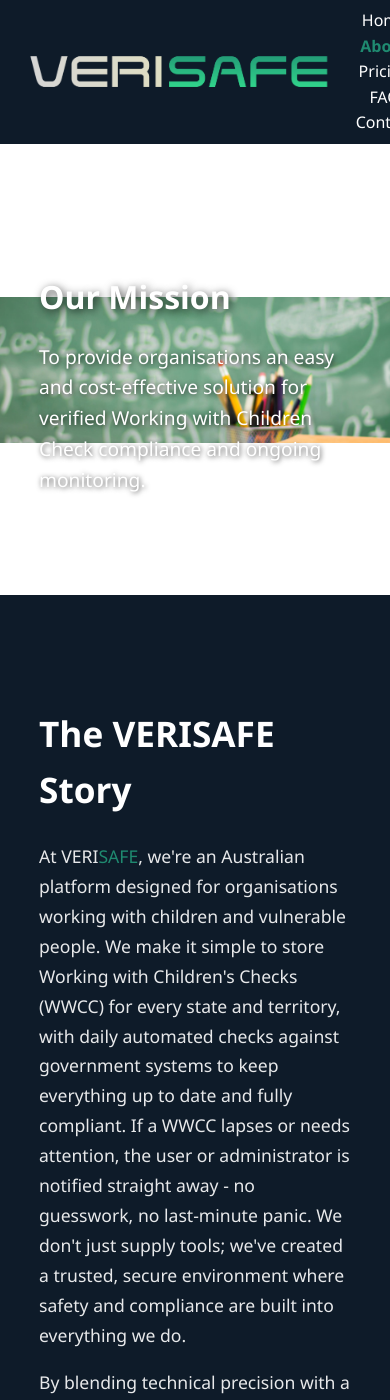
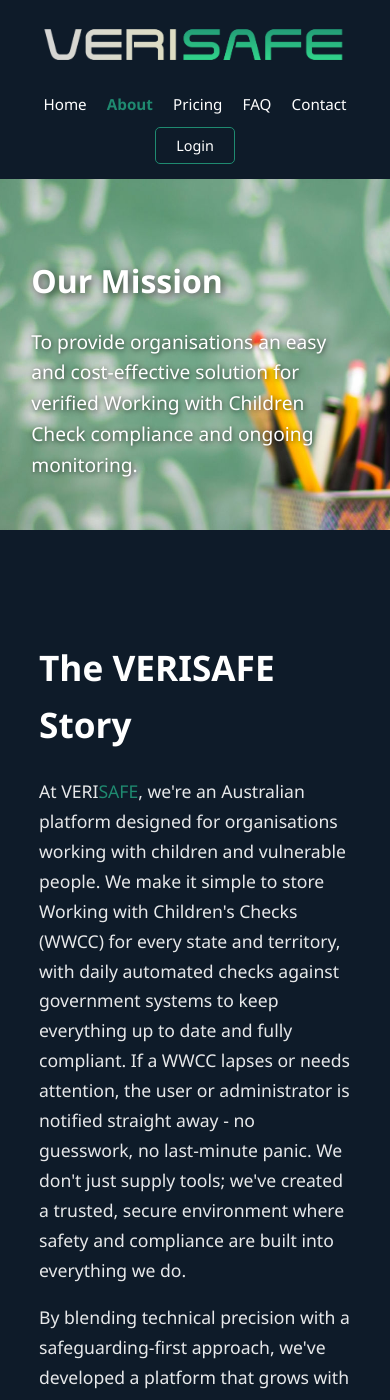
Before and after one commit to TonyGarner/verisafe-website, a Jekyll site: the page built from about.html, in a window 390 px wide and 1400 px high. Built offline with Jekyll 4.4.1, drawn with Linux system fonts in a browser that asks for light colours; some of the changed text lies outside the part shown.

Commit message:
Added extra info and improved the mobile version

```diff
--- a/about.html
+++ b/about.html
@@ -64,4 +64,34 @@
             </div>
         </div>
     </div>
+
 </section>
+
+<section class="advantage-section">
+    <div class="container">
+        <h2 class="section-title">The VERISAFE Advantage</h2>
+        <p class="section-intro">What sets us apart is the way our three core strengths work together seamlessly:</p>
+
+        <div class="advantage-grid">
+
+            <div class="advantage-card">
+                <div class="advantage-accent-bar"></div>
+                <h3>Vetted Integrity</h3>
+                <p>Drawn directly from Charlene's hands-on experience managing high-stakes requirements in compliance-driven environments.</p>
+            </div>
+
+            <div class="advantage-card">
+                <div class="advantage-accent-bar"></div>
+                <h3>Engineering Excellence</h3>
+                <p>Powered by Tony's proven capability to architect and build high-performance, resilient, and enterprise-grade secure systems.</p>
+            </div>
+
+            <div class="advantage-card">
+                <div class="advantage-accent-bar"></div>
+                <h3>Operational Agility</h3>
+                <p>Guided by Craig's sharp focus on keeping advanced technology practical, scalable, and tailored to everyday business operations.</p>
+            </div>
+
+        </div>
+    </div>
+</section>
--- a/index.html
+++ b/index.html
@@ -60,10 +60,6 @@
 
         <div class="how-graphic-side">
             <div class="monitors-wrapper">
-                <img src="images/mac_dashboard.png" alt="WWCC List Interface" class="monitor monitor-front">
-            </div>
-
-            <div class="monitors-wrapper">
                 <img src="images/mac_wwcc.png" alt="Dashboard Compliance Overview" class="monitor monitor-front">
             </div>
 
--- a/style.css
+++ b/style.css
@@ -52,7 +52,8 @@
 
 /* The Green Highlight for the current page */
 .nav-links a.active {
-    color: var(--green) !important; /* Forces the brand green */
+    color: var(--green) !important;
+    /* Forces the brand green */
     font-weight: 700;
 }
 
@@ -135,6 +136,7 @@
     align-items: center;
     padding: 0 10%;
 }
+
 /*
 .hero-home h1 {
     color: #ffffff;
@@ -216,21 +218,24 @@
 
 /* 1. Header Wrapper to split the block into 2 equal columns */
 .features-header-wrapper {
-    display: grid;
-    grid-template-columns: 1fr 1fr;
-    gap: 20px;
-    margin-bottom: 50px; /* Space between the header boxes and the features cards underneath */
+    display: flex;
+    justify-content: space-between;
+    align-items: stretch;
+    gap: 40px;
+    margin-bottom: 40px;
 }
 
 /* 2. Left Box: Navy Banner holding the text */
 .features-title-box {
+    flex: 1;
     background-color: var(--navy);
     border-radius: 12px;
     display: flex;
     align-items: center;
     justify-content: center;
     padding: 40px;
-    min-height: 180px; /* Forces both boxes to look identical in height layout */
+    /* min-height: 180px; */
+    /* Forces both boxes to look identical in height layout */
 }
 
 /* Overriding the default look of the title to look bright white inside the navy banner */
@@ -248,16 +253,26 @@
 
 /* 3. Right Box: Holds the soccer image layout seamlessly */
 .features-image-box {
+    /* Ensures the image respects the rounded card edges */
+    height: 100%;
     border-radius: 12px;
-    overflow: hidden; /* Ensures the image respects the rounded card edges */
-    height: 100%;
+    overflow: hidden;
+    flex: 1;
+    max-width: 500px; /* Stops the image from scaling out of control on massive monitors */
 }
 
 .features-image-box img {
+    /* Crops image cleanly inside its layout box boundaries */
+    display: block;
     width: 100%;
     height: 100%;
-    object-fit: cover; /* Crops image cleanly inside its layout box boundaries */
-    display: block;
+    object-fit: cover;
+
+    width: 100%;
+    height: 200px;         /* Anchors a consistent, clean block height on desktop */
+    object-fit: cover;     /* Crops the image dynamically instead of compressing it */
+    border-radius: 12px;   /* Polishes the sharp edges */
+    box-shadow: 0 4px 20px rgba(14, 27, 41, 0.08); /* Soft subtle depth using your navy tone */
 }
 
 .feature-grid {
@@ -287,7 +302,8 @@
     width: 60px;
     height: 60px;
     margin: 0 auto 20px;
-    background: var(--navy);       /* Changes the circle background to Navy */
+    background: var(--navy);
+    /* Changes the circle background to Navy */
     border-radius: 50%;
     display: flex;
     align-items: center;
@@ -296,10 +312,12 @@
 
 /* Formats the icon inside the circle and turns it white */
 .feature-icon img {
-    width: 28px;                   /* Perfect size sizing for line icons */
+    width: 28px;
+    /* Perfect size sizing for line icons */
     height: 28px;
     object-fit: contain;
-    filter: invert(1) brightness(2); /* Magic trick: turns black lines into crisp white */
+    filter: invert(1) brightness(2);
+    /* Magic trick: turns black lines into crisp white */
 }
 
 .feature-item p {
@@ -317,7 +335,8 @@
 
 .how-it-works-container {
     display: grid;
-    grid-template-columns: 1.1fr 0.9fr; /* Slightly larger area layout for text content space */
+    grid-template-columns: 1.1fr 0.9fr;
+    /* Slightly larger area layout for text content space */
     gap: 80px;
     align-items: flex-start;
 }
@@ -328,21 +347,22 @@
     font-size: 2.5rem;
     font-weight: 700;
     margin-top: 0;
-    margin-bottom: 20px;
+    margin-bottom: 10px;
 }
 
 .how-content-side .main-intro {
     font-size: 1.15rem;
     color: #555;
     line-height: 1.7;
-    margin-bottom: 40px;
+    margin-bottom: 10px;
 }
 
 /* Content List Rows styling */
 .info-list-item {
     padding-bottom: 25px;
     margin-bottom: 25px;
-    border-bottom: 1px solid #e2efeb; /* Soft divider line color */
+    border-bottom: 1px solid #e2efeb;
+    /* Soft divider line color */
 }
 
 .info-list-item:last-child {
@@ -351,7 +371,8 @@
 }
 
 .info-list-item h3 {
-    color: #1F8A70; /* Brand Green Titles */
+    color: #1F8A70;
+    /* Brand Green Titles */
     font-size: 1.3rem;
     margin-top: 0;
     margin-bottom: 12px;
@@ -373,18 +394,21 @@
 .how-graphic-side {
     position: relative;
     width: 100%;
-    margin-top: 40px; /* Aligns visually balanced across from text list body start */
+    margin-top: 10px;
+    /* Aligns visually balanced across from text list body start */
 }
 
 .monitors-wrapper {
     position: relative;
     width: 100%;
-    height: 450px; /* Dictates container boundaries for stacked elements */
+    height: 450px;
+    /* Dictates container boundaries for stacked elements */
 }
 
 .monitor {
     position: absolute;
-    width: 85%; /* Scaled smaller so they overlap inside bounding boxes gracefully */
+    width: 85%;
+    /* Scaled smaller so they overlap inside bounding boxes gracefully */
     height: auto;
     object-fit: contain;
     filter: drop-shadow(0 20px 40px rgba(0, 0, 0, 0.15));
@@ -397,19 +421,6 @@
 /* Micro interaction hover pop effects */
 .monitors-wrapper:hover .monitor-front {
     transform: translate(5px, -5px) scale(1.05);
-}
-
-/* Clean Responsive Stacking Configurations for Tablets / Mobile Views */
-@media (max-width: 1024px) {
-    .how-it-works-container {
-        grid-template-columns: 1fr;
-        gap: 50px;
-    }
-    .monitors-wrapper {
-        height: 380px;
-        max-width: 600px;
-        margin: 0 auto;
-    }
 }
 
 
@@ -579,20 +590,7 @@
     box-shadow: 0 4px 12px rgba(0, 0, 0, 0.1);
 }
 
-/* Mobile adjustments */
-@media (max-width: 768px) {
-    .story-grid {
-        flex-direction: column;
-    }
 
-    .mission-section h1 {
-        font-size: 2rem;
-    }
-
-    .mission-text {
-        font-size: 1.2rem;
-    }
-}
 
 
 
@@ -619,12 +617,7 @@
     display: grid;
     grid-template-columns: repeat(3, 1fr);
     gap: 30px;
-}
-
-@media (max-width: 768px) {
-    .team-grid {
-        grid-template-columns: 1fr;
-    }
+    margin-bottom: 0px;
 }
 
 .team-card {
@@ -665,6 +658,64 @@
     color: #777;
     font-size: 0.8rem;
 }
+
+.advantage-section {
+    padding: 40px 10%;
+    background-color: var(--light-bg); /* Alternates background rhythm beautifully */
+    border-top: 1px solid #eaeaea;
+}
+
+.advantage-grid {
+    display: grid;
+    grid-template-columns: repeat(3, 1fr);
+    gap: 30px;
+    margin-top: 40px;
+}
+
+.advantage-card {
+    background: #ffffff;
+    padding: 40px 30px;
+    border-radius: 12px;
+    box-shadow: 0 4px 20px rgba(0, 0, 0, 0.04);
+    position: relative;
+    overflow: hidden;
+    border: 1px solid #eef0f2;
+    transition: transform 0.25s ease, box-shadow 0.25s ease;
+}
+
+.advantage-card:hover {
+    transform: translateY(-5px);
+    box-shadow: 0 10px 30px rgba(0, 0, 0, 0.08);
+}
+
+/* Subtle top indicator line matching company green */
+.advantage-accent-bar {
+    position: absolute;
+    top: 0;
+    left: 0;
+    width: 100%;
+    height: 4px;
+    background-color: var(--green);
+}
+
+.advantage-card h3 {
+    color: var(--navy);
+    font-size: 1.4rem;
+    margin-top: 0;
+    margin-bottom: 15px;
+    font-weight: 600;
+}
+
+.advantage-card p {
+    color: #555;
+    font-size: 1rem;
+    line-height: 1.6;
+    margin: 0;
+}
+
+
+
+
 
 
 
@@ -926,3 +977,191 @@
     padding: 80px 10%;
     text-align: center;
 }
+
+
+
+
+
+
+
+
+/* ==========================================
+   MOBILE RESPONSIVE OVERRIDES
+   ========================================== */
+@media (max-width: 1024px) {
+
+    /* 1. Fix Navigation Layout */
+    nav {
+        flex-direction: column;
+        /* Stacks logo and links vertically */
+        padding: 15px 5%;
+        text-align: center;
+        position: static !important;
+    }
+
+    .logo,
+    .nav-auth,
+    .nav-links {
+        flex: none;
+        /* Disables the desktop layout spacing constraints */
+        width: 100%;
+        margin-bottom: 12px;
+    }
+
+    .nav-auth {
+        text-align: center;
+        /* Centers login button on mobile mobile screens */
+        margin-bottom: 5px;
+    }
+
+    .nav-links a {
+        display: inline-block;
+        margin: 5px 8px;
+        /* Slightly closer spacing to avoid text wrapping */
+        font-size: 0.95rem;
+    }
+
+    /* Home page (index.html) =============================================== */
+
+    /* 2. Fix Hero Banner Typography & Layout */
+    .hero-home {
+        height: auto;
+        /* Allow content height to dictate sizing instead of a rigid 800px */
+        padding: 60px 5%;
+    }
+
+    .hero-home::before {
+        background-position: center center;
+        /* Keep face frame centered */
+    }
+
+    .hero-home h1,
+    .hero-content h1 {
+        font-size: 2rem !important;
+        /* Drops title from a massive 3.5rem to an readable size */
+        line-height: 1.3;
+        margin-bottom: 20px;
+    }
+
+    .btn-primary-hero {
+        padding: 12px 30px;
+        font-size: 1rem;
+    }
+
+    /* 3. Global Container Spacing for Smaller Viewports */
+    .value-prop,
+    .features,
+    .how-it-works,
+    .faq-section {
+        padding: 50px 5% !important;
+        /* Opens up content space from 10% side pads */
+    }
+
+    .value-prop h2 {
+        font-size: 1.25rem;
+        /* Makes text less intense on compact screens */
+    }
+
+    .how-it-works-container {
+        display: flex;
+        /* Switch grid to flex layout for reordering */
+        flex-direction: column;
+        /* Stack elements top-to-bottom */
+        gap: 40px;
+    }
+
+    /* 1. Push the graphic side to the top of the stack */
+    .how-graphic-side {
+        order: 1;
+        margin-top: 0;
+    }
+
+    /* 2. Push the text content side below the graphic */
+    .how-content-side {
+        order: 2;
+    }
+
+    .monitors-wrapper {
+        position: relative;
+        width: 100%;
+        height: 180px;
+        /* Reduced container height since they no longer stack down */
+        max-width: 480px;
+        margin: 0 auto;
+    }
+
+    .monitor {
+        width: 55%;
+        /* Made smaller so both images can fit on the screen side-by-side */
+    }
+
+    .monitor-back {
+        left: 0;
+        top: 0;
+        z-index: 1;
+    }
+
+    .monitor-front {
+        right: 0;
+        top: 0;
+        /* Cleared vertical offset so it lines up horizontally with the back monitor */
+        z-index: 2;
+    }
+
+    .features-header-wrapper {
+        flex-direction: column;   /* Stacks the title safely over the image */
+        align-items: stretch; /* Keeps both boxes matched at 100% full width on mobile */
+        gap: 16px;                /* Tighter spacing for mobile viewports */
+    }
+
+    .features-title-box {
+        height: 160px;            /* Slimmer banner profile so your feature items stay close by */
+        border-radius: 8px;       /* Slightly tighter radius appropriate for small screens */
+    }
+
+    .features-image-box {
+        width: 100%;
+        max-width: 100%;
+    }
+
+    .features-image-box img {
+        height: 160px;            /* Slimmer banner profile so your feature items stay close by */
+        border-radius: 8px;       /* Slightly tighter radius appropriate for small screens */
+    }
+
+    /* About ===============================================*/
+
+    /* Fixes the About Page Mission Section Background */
+    .mission-section {
+        background-size: cover !important; /* Forces the blackboard image to scale up and fully cover the box */
+        padding: 50px 8% !important;        /* Redefines comfortable padding so it wraps cleanly on phone viewports */
+    }
+
+    .team-grid {
+        grid-template-columns: 1fr;
+    }
+
+    .story-grid {
+        flex-direction: column;
+    }
+
+     .advantage-grid {
+        grid-template-columns: 1fr;
+    }
+
+    .mission-section h1 {
+        font-size: 2rem;
+    }
+
+    .mission-text {
+        font-size: 1.2rem;
+    }
+
+    .contact-header {
+        padding: 40px 4% !important;        /* Streamlines vertical space around your contact buttons */
+    }
+
+    .contact-header::before {
+        background-size: cover !important;  /* Forces the scouts image to completely fill the background without gaps */
+    }
+}
```
Also changed, not shown: 4 other files.
